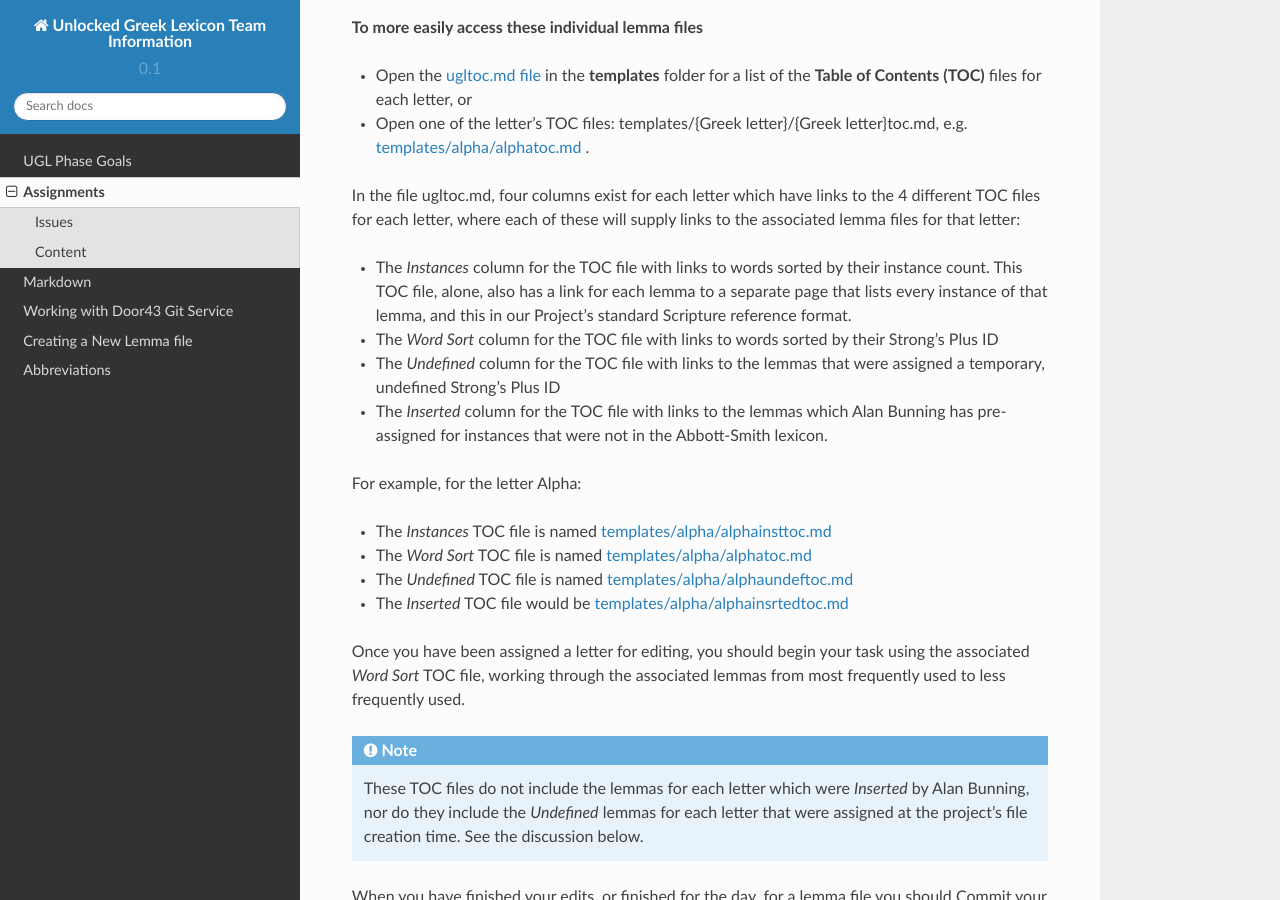
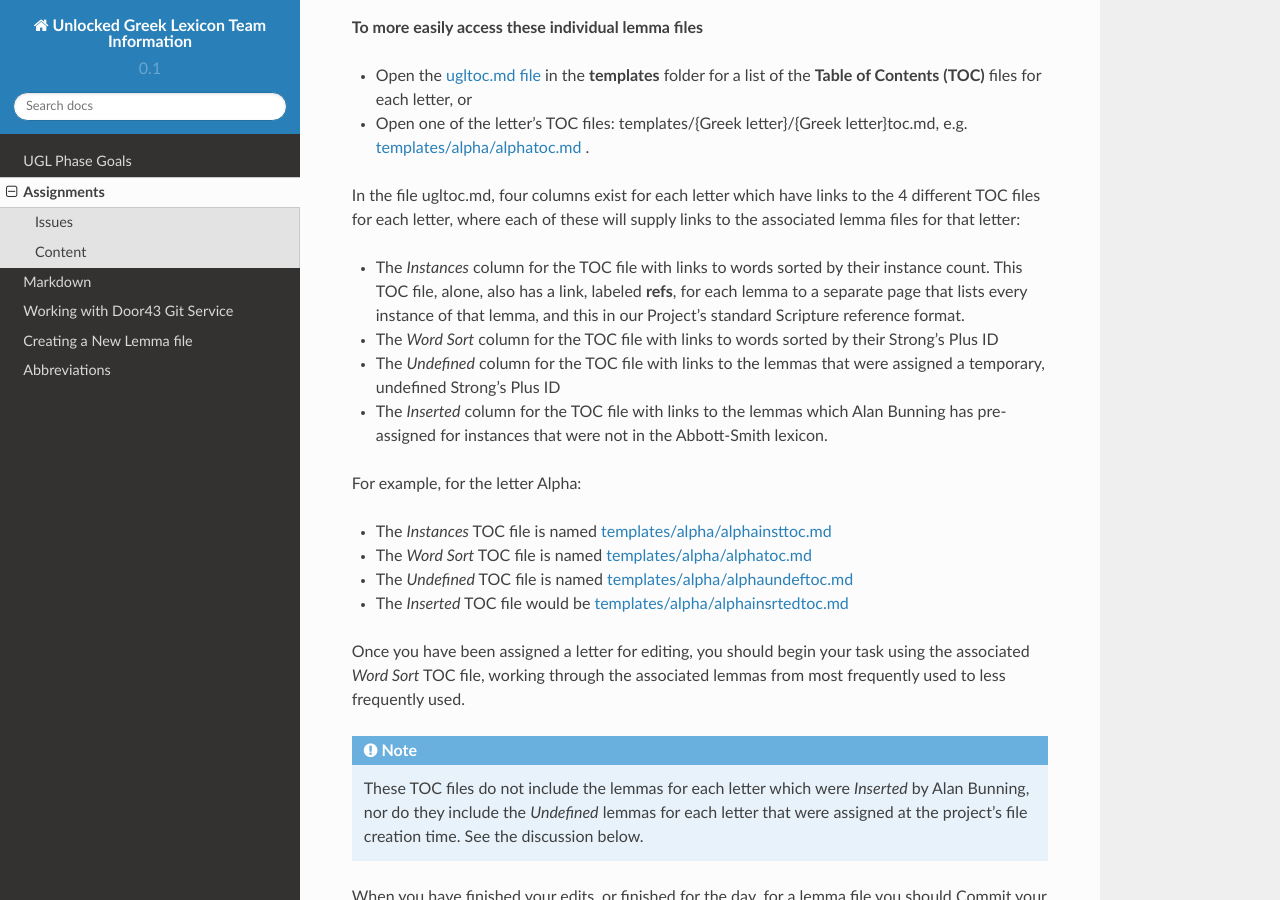
Before and after one commit to unfoldingWord-dev/Unlocked-Greek-Lexicon-Info, a Sphinx documentation site: the page built from docs/assignments.rst, in a window 1280 px wide and 900 px high, scrolled down 914 px. Built offline with Sphinx 7.4.7 and the Read the Docs theme 2.0.0, drawn with Linux system fonts in a browser that asks for light colours.

Commit message:
Editorial for clarification

```diff
--- a/docs/assignments.rst
+++ b/docs/assignments.rst
@@ -23,7 +23,7 @@ The project’s data files are all under the folder **content**.  A subfolder fo
 
 In the file ugltoc.md, four columns exist for each letter which have links to the 4 different TOC files for each letter, where each of these will supply links to the associated lemma files for that letter:
 
-* The *Instances* column for the TOC file with links to words sorted by their instance count. This TOC file, alone, also has a link for each lemma to a separate page that lists every instance of that lemma, and this in our Project’s standard Scripture reference format.
+* The *Instances* column for the TOC file with links to words sorted by their instance count. This TOC file, alone, also has a link, labeled **refs**, for each lemma to a separate page that lists every instance of that lemma, and this in our Project’s standard Scripture reference format.
 * The *Word Sort* column for the TOC file with links to words sorted by their Strong’s Plus ID
 * The *Undefined* column for the TOC file with links to the lemmas that were assigned a temporary, undefined Strong’s Plus ID
 * The *Inserted* column for the TOC file with links to the lemmas which Alan Bunning has pre-assigned for instances that were not in the Abbott-Smith lexicon.
```
